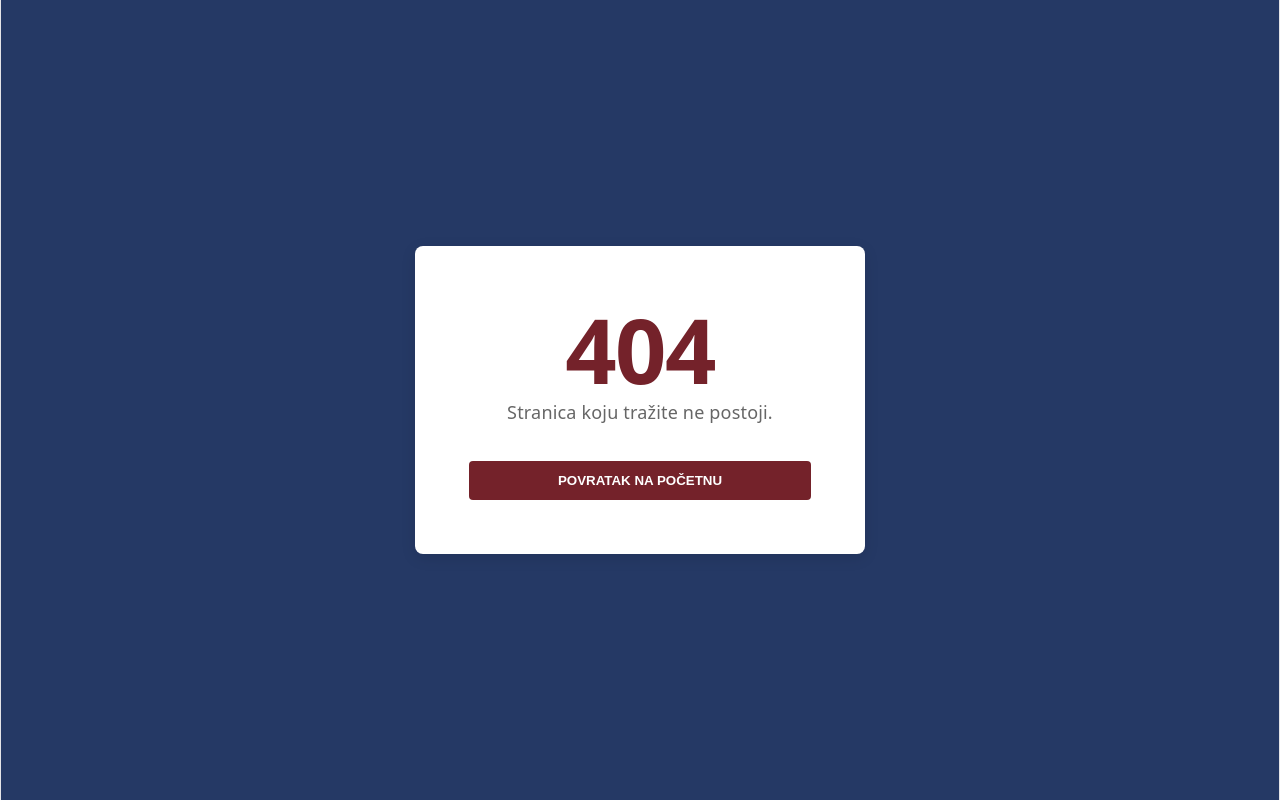
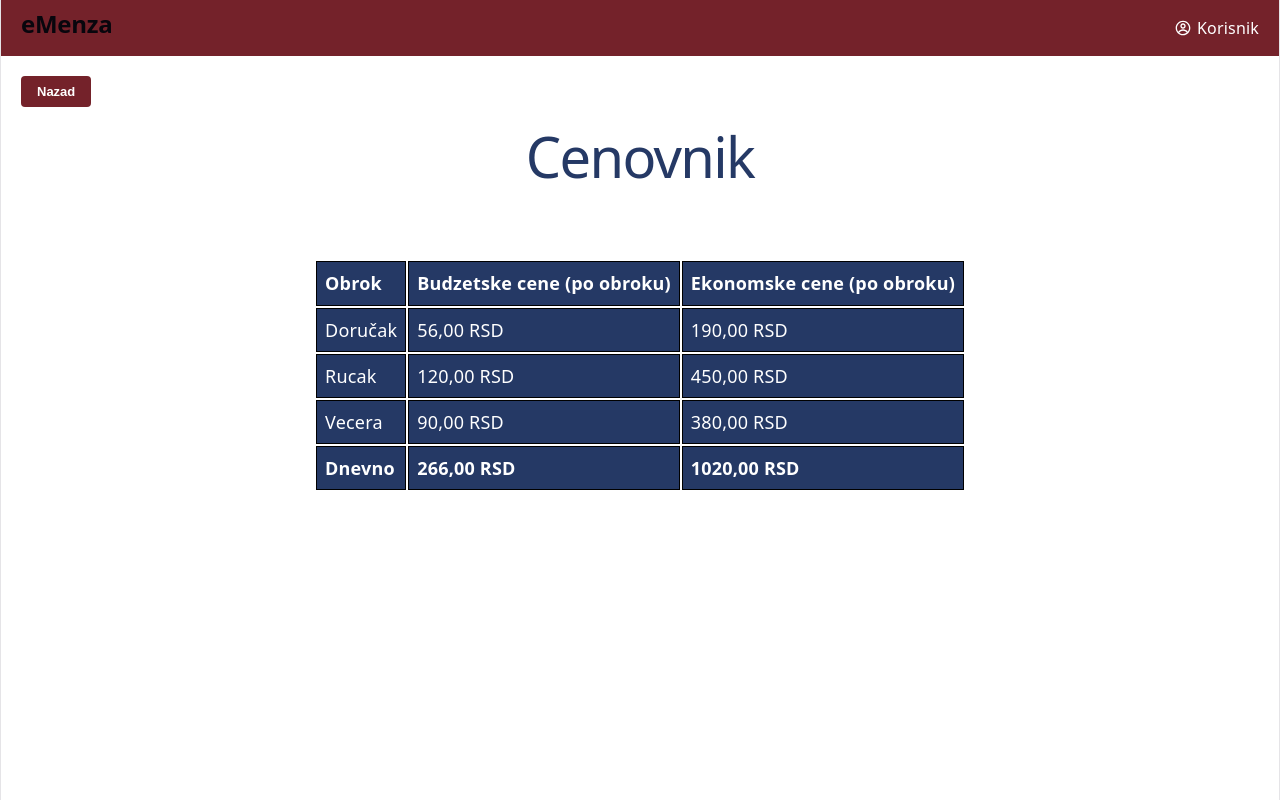
Before and after one commit to stefannmikiic/eMenza, a React (Vite) app in the folder emenza-front/: page /cenovnik in a window 1280 px wide. Before the commit this address had no page. Built offline with nearby package versions, Linux system fonts and the light colour scheme; sample sign-in values are in the browser's storage.

Commit message:
cenovnik plus jelovnik plus neke promene jos

```diff
--- a/emenza-front/src/App.css
+++ b/emenza-front/src/App.css
@@ -7,5 +7,5 @@
 html, body, #root {
     height: 100%;
     width: 100%;
-    background-color: #253965;
+    background-color: white;
 }
--- a/emenza-front/src/App.jsx
+++ b/emenza-front/src/App.jsx
@@ -9,6 +9,7 @@ import ProduziKarticu from './pages/ProduziKarticu';
 import MojProfil from './components/MojProfil';
 import ProtectedRoute from './components/ProtectedRoute';
 import NotFound from './pages/NotFound';
+import Cenovnik from './pages/Cenovnik';
 
 function App() {
 
@@ -22,6 +23,7 @@ function App() {
           <Route path="/kupi-obroke" element={<ProtectedRoute><KupiObroke /></ProtectedRoute>} />
           <Route path="/produzi-karticu" element={<ProtectedRoute><ProduziKarticu /></ProtectedRoute>} />
           <Route path="/profil" element={<ProtectedRoute><MojProfil /></ProtectedRoute>} />
+          <Route path="/cenovnik" element={<ProtectedRoute><Cenovnik /></ProtectedRoute>} />
           <Route path="*" element={<NotFound />} />
         </Routes>
       </BrowserRouter>
--- a/emenza-front/src/components/MojProfil.jsx
+++ b/emenza-front/src/components/MojProfil.jsx
@@ -1,6 +1,7 @@
 import React from 'react';
 import { useNavigate } from 'react-router-dom';
 import '../css/MojProfil.css';
+import Navbar from './Navbar';
 
 const MojProfil = () => {
   const navigate = useNavigate();
@@ -28,9 +29,13 @@ const MojProfil = () => {
   };
 
   return (
+          <>
+
+          <Navbar />
     <div className="profile-container">
+
       <div className="back-button-container">
-              <button className="btn-bordo-small" onClick={() => navigate(-1)}>Nazad</button>
+              <button className="btn-bordo-small" onClick={() => navigate('/')}>Nazad</button>
             </div>
       <div className="profile-card">
         <h2 className="profile-title">Moj Profil</h2>
@@ -54,6 +59,7 @@ const MojProfil = () => {
         </button>
       </div>
     </div>
+    </>
   );
 };
 
--- /dev/null
+++ b/emenza-front/src/css/Cenovnik.css
@@ -0,0 +1,27 @@
+.cenovnik-table {
+    margin: 20px auto;
+    border-collapse: collapse;
+    width: 80%;
+    align-items: center;
+    align-content: center;
+    display: flex;
+    justify-content: center;
+    margin-top: 5rem;
+}
+.cenovnik-table th, .cenovnik-table td {
+    border: 1px solid #000;
+    padding: 8px;
+    text-align: left;
+    background-color: #253965;
+    color: white;
+}
+
+.cenovnik-title {
+    text-align: center;
+    margin-top: 2rem;
+    color: #253965;
+}
+
+.total-row {
+    font-weight: bold;
+}
--- a/emenza-front/src/css/KupiObroke.css
+++ b/emenza-front/src/css/KupiObroke.css
@@ -2,7 +2,7 @@
     background-color: white;;
     display: flex;
     flex-direction: column;
-    min-height: 100vh;
+
 }
 
 .purchase-content {
@@ -116,7 +116,14 @@
     gap: 10px;
     padding-bottom: 30px;
 }
-
+.loading{
+    display: flex;
+    justify-content: center;
+    align-items: center;
+    color: #253965;
+    font-size: 18px;
+    margin-top: 2rem;
+}
 .step-btn {
     background-color: white;
     color: #253965;
@@ -175,3 +182,22 @@
     text-transform: uppercase;
     margin-bottom: 15px;
 }
+.cenovnik-jelovnik {
+    display: flex;
+    justify-content:space-between;
+    gap: 20px;
+    margin-bottom: 20px;
+    margin: 0 auto;
+}
+
+.budget-alert {
+    background-color: #fff3f3;
+    color: #74222a;
+    padding: 10px;
+    border-radius: 4px;
+    font-size: 0.85rem;
+    border-left: 4px solid #74222a;
+    text-align: center;
+    max-width: 90%;
+    margin: 0 auto 1rem auto;
+}
--- a/emenza-front/src/css/MojProfil.css
+++ b/emenza-front/src/css/MojProfil.css
@@ -14,23 +14,26 @@
 }
 
 .profile-card {
-  background: white;
+  background: #253965;
   padding: 2rem;
   border-radius: 8px;
   box-shadow: 0 4px 15px rgba(0,0,0,0.1);
   width: 100%;
   max-width: 400px;
   text-align: center;
+  color: white;
+  margin-top: 2rem;
 }
 
 .profile-title {
-  color: #333;
+  color: white;
   margin-bottom: 1.5rem;
 }
 
 .profile-info {
   text-align: left;
   margin: 1.5rem 0;
+
 }
 
 .info-group {
@@ -39,7 +42,7 @@
 
 .info-group label {
   font-weight: bold;
-  color: #666;
+  color: white;
   font-size: 0.9rem;
   display: block;
 }
--- a/emenza-front/src/css/NotFound.css
+++ b/emenza-front/src/css/NotFound.css
@@ -6,7 +6,7 @@
 }
 
 .notfound-card {
-  background: white;
+  background-color: #253965;
   padding: 3rem;
   border-radius: 8px;
   box-shadow: 0 4px 15px rgba(0,0,0,0.1);
@@ -21,7 +21,7 @@
 .notfound-title {
   font-size: 5rem;
   margin: 2rem 0;
-  color: #74222a;
+  color: white;
   font-weight: bold;
 }
 
@@ -30,12 +30,13 @@
   letter-spacing: 2px;
   margin-bottom: 1rem;
   margin-top: 2rem;
-  color: #333;
+  color: white;
 }
 
 .notfound-subtext {
-  color: #666;
+  color: white;
   margin-bottom: 2rem;
+  margin-top: 1rem;
 }
 
 .btn-bordo-small-notfound {
--- /dev/null
+++ b/emenza-front/src/pages/Cenovnik.jsx
@@ -0,0 +1,52 @@
+import React from 'react'
+import Navbar from '../components/Navbar';
+import '../css/Cenovnik.css';
+import { useNavigate } from 'react-router-dom';
+
+const Cenovnik = () => {
+    const navigate = useNavigate();
+  return (
+    <div>
+        <Navbar></Navbar>
+         <div className="back-button">
+              <button className="btn-bordo-small" onClick={() => navigate(-1)}>Nazad</button>
+            </div>
+        <h1 className='cenovnik-title'>Cenovnik</h1>
+        <div className="cenovnik-table">
+            <table>
+                <thead>
+                    <tr>
+                        <th>Obrok</th>
+                        <th>Budzetske cene (po obroku)</th>
+                        <th>Ekonomske cene (po obroku)</th>
+                    </tr>
+                    </thead>
+                    <tbody>
+                    <tr>
+                        <td>Doručak</td>
+                        <td>56,00 RSD</td>
+                        <td>190,00 RSD</td>
+                    </tr>
+                    <tr>
+                        <td>Rucak</td>
+                        <td>120,00 RSD</td>
+                        <td>450,00 RSD</td>
+                    </tr>
+                    <tr>
+                        <td>Vecera</td>
+                        <td>90,00 RSD</td>
+                        <td>380,00 RSD</td>
+                    </tr>
+                    <tr className='total-row'>
+                        <td>Dnevno</td>
+                        <td>266,00 RSD</td>
+                        <td>1020,00 RSD</td>
+                    </tr>
+                    </tbody>
+            </table>
+        </div>
+    </div>
+  )
+}
+
+export default Cenovnik
--- a/emenza-front/src/pages/KupiObroke.jsx
+++ b/emenza-front/src/pages/KupiObroke.jsx
@@ -3,6 +3,7 @@ import axios from 'axios';
 import Navbar from '../components/Navbar';
 import '../css/KupiObroke.css';
 import { useNavigate } from 'react-router-dom';
+import { GoAlert } from "react-icons/go";
 
 const KupiObroke = () => {
     const navigate = useNavigate();
@@ -61,11 +62,24 @@ const KupiObroke = () => {
         }
     };
 
+    const handleJelovnik = () => {
+        const pdfUrl = '/elovnik_ispravljen_03178bd13e.pdf';
+        window.open(pdfUrl, '_blank', 'noreferrer');
+    }
+
     return (
         <div className="purchase-container">
             <Navbar />
             <div className="back-button">
               <button className="btn-bordo-small" onClick={() => navigate(-1)}>Nazad</button>
+            </div>
+            <div className="cenovnik-jelovnik">
+                <div className="cenovnik">
+                    <button className='btn-bordo-small' onClick={() => {navigate('/cenovnik')}}>Cenovnik</button>
+                </div>
+                <div className="jelovnik">
+                    <button className='btn-bordo-small' onClick={() => {handleJelovnik()}}>Jelovnik</button>
+                </div>
             </div>
             <div className="purchase-content">
                 <div className="balance-header">
@@ -95,7 +109,10 @@ const KupiObroke = () => {
                         <h3>{selectedTab} - {currentMonth}</h3>
                         <p>Preostalo za kupovinu: <strong>{getPreostalo()}</strong></p>
                     </div>
-
+                        {user?.status === 'budzet' && dayOfMonth <= 21 && (
+                        <div className="budget-alert">
+                            <p className="alert-text"><GoAlert /> Zbog budžetskog statusa, možete kupiti obroke samo u koracima od 10 do 21. dana u mesecu.</p>
+                        </div>)}
                     <div className="stepper-container">
                         <button className="step-btn" onClick={() => handleQuantityChange(-10)}>-10</button>
                         <button
--- a/emenza-front/src/pages/NotFound.jsx
+++ b/emenza-front/src/pages/NotFound.jsx
@@ -1,12 +1,17 @@
 import React from 'react';
 import { useNavigate } from 'react-router-dom';
 import '../css/NotFound.css';
+import Navbar from '../components/Navbar';
 
 const NotFound = () => {
   const navigate = useNavigate();
 
   return (
+    <>
+
+    <Navbar/>
     <div className="notfound-container">
+
       <div className="notfound-card">
         <h1 className="notfound-title">404</h1>
         <p className="notfound-subtext">Stranica koju tražite ne postoji.</p>
@@ -19,6 +24,7 @@ const NotFound = () => {
         </button>
       </div>
     </div>
+    </>
   );
 };
 
```
Also changed, not shown: 1 other file (tests, documents, lock files or other folders).
